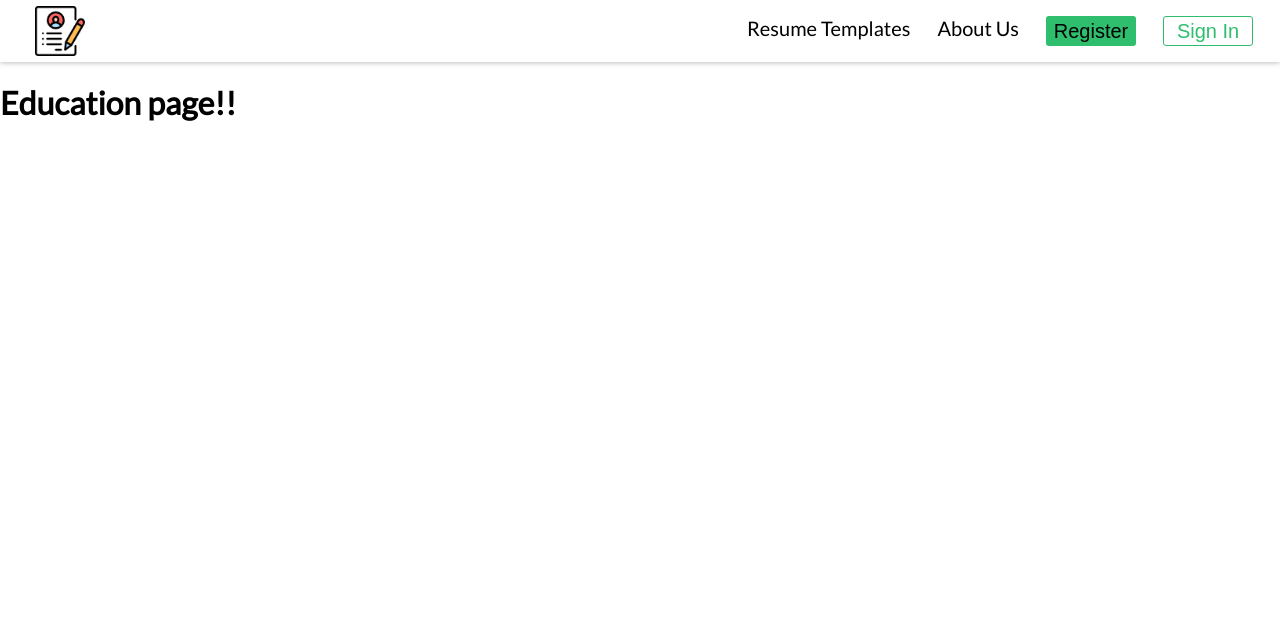
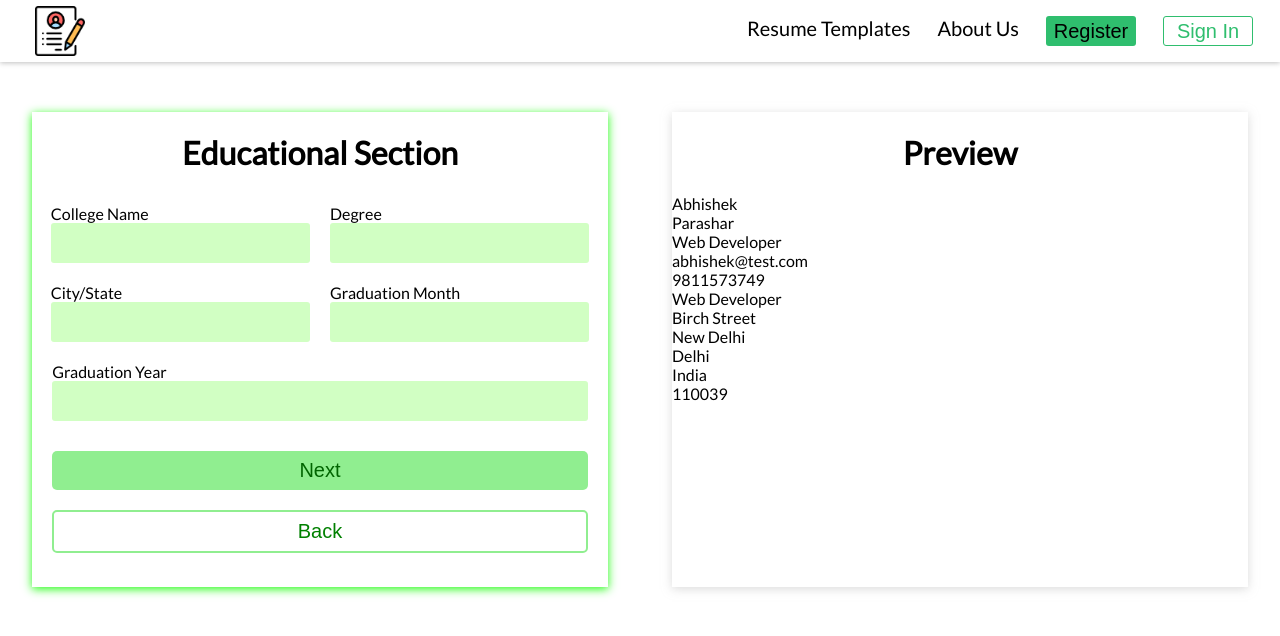
Before and after one commit to Abhishekparas/resume-builder, a React (Create React App) app: page /education in a window 1280 px wide. Shown: the top 636 px of the page. Built offline with nearby package versions, Linux system fonts and the light colour scheme.

Commit message:
completed education page

```diff
--- a/src/Components/Header.css
+++ b/src/Components/Header.css
@@ -35,7 +35,9 @@
 }
 .header-links ul li a:hover{
     color: #2fbe6e;
-    transition: all .4s ease;
+}
+.header-links ul li a:hover .hide{
+    display: flex;
 }
 
 .btn{
@@ -71,3 +73,21 @@
     cursor: pointer;
     color: whitesmoke;
 }
+
+.parent-design{
+    display: flex;
+}
+
+.design{
+    width: 4px;
+    height: 4px;
+    background-color: #2fbe6e;
+    border-radius: 10px;
+    display: flex;
+    padding: 2px;
+    margin: 1px;
+}
+
+.hide{
+    display: none;
+}
--- a/src/Components/Header.jsx
+++ b/src/Components/Header.jsx
@@ -1,23 +1,53 @@
-import React, { Component } from 'react';
+import React, { Component } from "react";
 import "./Header.css";
-import { Link } from 'react-router-dom';
+import { Link } from "react-router-dom";
 
 const Header = () => {
   return (
     <div className="header">
       <div className="header-img">
-                <Link to="/"><img src="resume.png" alt=""/></Link>
+        <Link to="/">
+          <img src="resume.png" alt="" />
+        </Link>
       </div>
       <div className="header-links">
         <ul id="list-links">
-                    <li><Link to="/templates">Resume Templates</Link></li>
-                    <li><Link to="/about">About Us</Link></li>
-                    <li><Link to="/register"><button className="btn">Register</button></Link></li>
-                    <li><Link to="/signIn"><button className="btn-in">Sign In</button></Link></li>
+          <li>
+            <Link to="/templates">
+              Resume Templates
+              <div className="parent-design hide">
+
+                <div className="design"></div>
+                <div className="design"></div>
+                <div className="design"></div>
+              </div>
+            </Link>
+          </li>
+          <li>
+            <Link to="/about">
+              About Us
+              <div className="parent-design hide">
+
+                <div className="design"></div>
+                <div className="design"></div>
+                <div className="design"></div>
+              </div>
+            </Link>
+          </li>
+          <li>
+            <Link to="/register">
+              <button className="btn">Register</button>
+            </Link>
+          </li>
+          <li>
+            <Link to="/signIn">
+              <button className="btn-in">Sign In</button>
+            </Link>
+          </li>
         </ul>
       </div>
     </div>
   );
-}
+};
 
 export default Header;
--- a/src/Components/Templates.jsx
+++ b/src/Components/Templates.jsx
@@ -3,6 +3,7 @@ import { Link } from "react-router-dom";
 import "./templates.css";
 
 const Template = () => {
+
   return (
     <div className="template-content">
       <div className="template-header">
@@ -14,19 +15,19 @@ const Template = () => {
 
       <div className="template-img">
         <div className="img-1">
-          <img src="skin1.svg" alt="" />
+          <img src="skin1.svg" className="special" alt="" />
           <Link to="/contact"><button className="template-btn">USE TEMPLATE</button></Link>
         </div>
         <div className="img-2">
-          <img src="skin2.svg" alt="" />
+          <img src="skin2.svg" className="special" alt="" />
           <Link to="/contact"><button className="template-btn">USE TEMPLATE</button></Link>
         </div>
         <div className="img-3">
-          <img src="skin3.svg" alt="" />
+          <img src="skin3.svg" className="special" alt="" />
           <Link to="/contact"><button className="template-btn">USE TEMPLATE</button></Link>
         </div>
         <div className="img-4">
-          <img src="skin4.svg" alt="" />
+          <img src="skin4.svg" className="special" alt="" />
           <Link to="/contact"><button className="template-btn">USE TEMPLATE</button></Link>
         </div>
       </div>
--- a/src/Components/contact.css
+++ b/src/Components/contact.css
@@ -34,7 +34,7 @@
 
 .contact-form{
     width: 45%;
-    box-shadow: 0 2px 9px rgba(186, 186, 186, 0.5);
+    box-shadow: 0 2px 9px rgba(19, 252, 3, 0.95);
 }
 
 .preview-form{
--- a/src/Components/contact.jsx
+++ b/src/Components/contact.jsx
@@ -2,6 +2,7 @@ import React, { Component } from "react";
 import { Link } from "react-router-dom";
 import "./contact.css";
 import Preview from "./preview";
+import {connect} from 'react-redux'
 
 class Contact extends Component {
   state = {
@@ -27,8 +28,8 @@ class Contact extends Component {
     this.setState({
       contact: {
         ...this.state.contact,
-        [id]: Value,
-      },
+        [id]: Value
+      }
     });
   };
 
@@ -37,7 +38,7 @@ class Contact extends Component {
   };
 
   render() {
-    let { contact } = this.state;
+    let { contact } = this.props;
     return (
       <div className="contact">
         <div className="contact-form">
@@ -163,11 +164,17 @@ class Contact extends Component {
           <div className="preview-heading">
             <h1>Preview</h1>
           </div>
-          <Preview contact={this.state.contact}></Preview>
+          <Preview contact={this.props.contact}></Preview>
         </div>
       </div>
     );
   }
 }
 
-export default Contact;
+const mapStateToProps = (state) => {
+  return {
+    contact : state.contactDetails
+  }
+};
+
+export default connect(mapStateToProps)(Contact);
--- a/src/Components/education.css
+++ b/src/Components/education.css
@@ -0,0 +1,97 @@
+.education-details{
+    display: flex;
+    margin-top: 50px;
+    justify-content: space-around;
+    height: 475px;
+}
+
+.education-1{
+    width: 45%;
+    box-shadow: 0 2px 9px rgba(19, 252, 3, 0.95);
+}
+
+.input-group-div{
+    display: flex;
+    flex-wrap: wrap;
+    align-items: center;
+    justify-content: center;
+}
+
+.preview-form{
+    width: 45%;
+}
+
+.education-heading{
+    text-align: center;
+}
+
+.input-group-education{
+    display: flex;
+    flex-direction: column;
+    width: 45%;
+    margin: 10px;
+    /* background: chartreuse; */
+}
+
+.input-group-education input{
+    height: 40px;
+    border: none;
+    background: #D1FFC3;
+    outline: none;
+    border-radius: 3px;
+    font-size: 20px;
+    font-weight: 500;
+}
+
+.extend{
+    width: 93%;
+}
+
+.next-btn{
+    margin-top: 20px;
+}
+
+.next-btn button{
+    width: 100%;
+    border: none;
+    outline: none;
+    background: lightgreen;
+    border-radius: 5px;
+    /* height: 30px; */
+    cursor: pointer;
+    padding: 8px;
+    font-size: 20px;
+    color: darkgreen;
+}
+
+.back-btn{
+    margin-top: 20px;
+}
+
+.back-btn button{
+    width: 100%;
+    border: none;
+    outline: none;
+    /* background: lightgreen; */
+    border: 2px solid lightgreen;
+    border-radius: 5px;
+    /* height: 30px; */
+    cursor: pointer;
+    padding: 8px;
+    font-size: 20px;
+    background: transparent;
+    color: green;
+}
+
+.back-btn button:hover{
+    background: lightgreen;
+    color: black;
+    transition: all .4s ease;
+
+}
+
+.next-btn button:hover{
+    color: black;
+    transition: all .4s ease;
+
+}
--- a/src/Components/education.jsx
+++ b/src/Components/education.jsx
@@ -1,13 +1,74 @@
-import React, { Component } from 'react';
-import "./education.css"
+import React, { Component } from "react";
+import { connect } from "react-redux";
+import { Link } from "react-router-dom";
+import "./education.css";
+import Preview from "./preview";
 
 class Education extends Component {
-    state = {  }
-    render() {
-        return (
-            <h1>Education page!!</h1>
-        );
-    }
+  state = {};
+  render() {
+    return (
+      <div className="education-details">
+        <div className="education-1">
+          <div className="education-heading">
+            <h1>Educational Section</h1>
+          </div>
+
+          <div className="input-group-div">
+            <div className="input-group-education">
+              <label htmlFor="">College Name</label>
+              <input type="text" />
+            </div>
+
+            <div className="input-group-education">
+              <label htmlFor="">Degree</label>
+              <input type="text" />
+            </div>
+
+            <div className="input-group-education">
+              <label htmlFor="">City/State</label>
+              <input type="text" />
+            </div>
+
+            <div className="input-group-education">
+              <label htmlFor="">Graduation Month</label>
+              <input type="text" />
+            </div>
+
+            <div className="input-group-education extend">
+              <label htmlFor="">Graduation Year</label>
+              <input type="text" />
+            </div>
+
+            <div className="next-btn extend">
+                <button>Next</button>
+            </div>
+            <div className="back-btn extend">
+                <button>Back</button>
+            </div>
+
+
+          </div>
+        </div>
+        <div className="preview-form">
+          <div className="preview-heading">
+            <h1>Preview</h1>
+          </div>
+          <Preview
+            contact={this.props.contact}
+            education={this.props.education}
+          ></Preview>
+        </div>
+      </div>
+    );
+  }
 }
 
-export default Education;
+const mapStateToProps = (state) => {
+  return {
+    contact: state.contactDetails,
+    education: state.educationDetails,
+  };
+};
+
+export default connect(mapStateToProps)(Education);
--- a/src/Components/landing.css
+++ b/src/Components/landing.css
@@ -9,11 +9,14 @@
 }
 
 .landing-img img{
-    object-fit: contain;
+    /* object-fit: contain; */
     width: 500px;
     height: 300px;
-    margin-left: 110px;
+    margin-left: 100px;
     margin-top: 30px;
+    /* border: 2px solid lime; */
+    box-shadow: 0 2px 9px rgba(19, 252, 3, 0.95);
+    border-radius: 10px;
 }
 
 #landing-btn{
@@ -22,16 +25,17 @@
     font-size: 20px;
     cursor: pointer;
     margin-left: 250px;
-    /* background: white; */
-    /* border-radius: 3px; */
-    height: 40px;
-    transition: all .4s ease;
-    box-shadow: -3px 3px #03a600, -2px 2px #03a600, -1px 1px #03a600;
-    border: 1px solid #03a600;
+    background:#4cd137;
+    border-radius: 3px;
+    padding: 10px;
+    /* color: white; */
+    outline: none;
 }
 
-#landing-btn{
-    /* color: white; */
+#landing-btn:hover{
+    background: #17c200;
+    transition: all .4s ease;
+    color: white;
 }
 
 #heading{
--- a/src/Components/templates.css
+++ b/src/Components/templates.css
@@ -79,26 +79,25 @@
   width: 100%;
 }
 
-.img-1:hover {
+.img-1 img:hover {
   opacity: 0.6;
   cursor: pointer;
   transition: all .4s ease;
 }
 
-
-.img-2:hover {
+.img-2 img:hover {
   opacity: 0.6;
   cursor: pointer;
   transition: all .4s ease;
 }
 
-.img-3:hover {
+.img-3 img:hover {
   opacity: 0.6;
   cursor: pointer;
   transition: all .4s ease;
 }
 
-.img-4:hover {
+.img-4 img:hover {
   opacity: 0.6;
   cursor: pointer;
   transition: all .4s ease;
@@ -148,3 +147,9 @@
   );
   filter: progid:DXImageTransform.Microsoft.gradient( startColorstr='#d2ff52', endColorstr='#91e842', GradientType=1 );
 }
+
+.template-btn:hover .special{
+  opacity: 0.6;
+  cursor: pointer;
+  transition: all .4s ease;
+}
--- a/src/Reducers/initialState.js
+++ b/src/Reducers/initialState.js
@@ -6,23 +6,23 @@ export const initialState = {
     },
     contactDetails : {
 
-        fname:"Abhishek",
-        lname:"Parashar",
+        fName:"Abhishek",
+        lName:"Parashar",
         professionalSummary:"Web Developer",
-        email:"abhishek@test.com",
+        Email:"abhishek@test.com",
         phone:"9811573749",
         profession:"Web Developer",
         street:"Birch Street",
         city:"New Delhi",
         state:"Delhi",
         country:"India",
-        pin:"110039"
+        pincode:"110039"
 
     },
     educationDetails:{
         collegeName:"IPU",
         degree:"IT",
-        cgpa:"10",
+        cgpa:"8.8",
         city:"New Delhi",
         state:"Delhi",
         graduationMonth:"August",
--- a/src/index.js
+++ b/src/index.js
@@ -3,5 +3,12 @@ import ReactDOM from 'react-dom';
 import './index.css';
 import App from './App';
 import { BrowserRouter as Router } from 'react-router-dom';
+import {createStore}  from 'redux'
+import {Provider} from 'react-redux'
 
-ReactDOM.render( <Router> <App /> </Router>  ,document.getElementById('root'));
+import {myReducer} from './Reducers/myReducer'
+
+
+const store = createStore(myReducer)
+
+ReactDOM.render(<Provider store = {store}><Router> <App /> </Router></Provider>,document.getElementById('root'));
```
Lines whose indentation alone changed are shown as unchanged.
